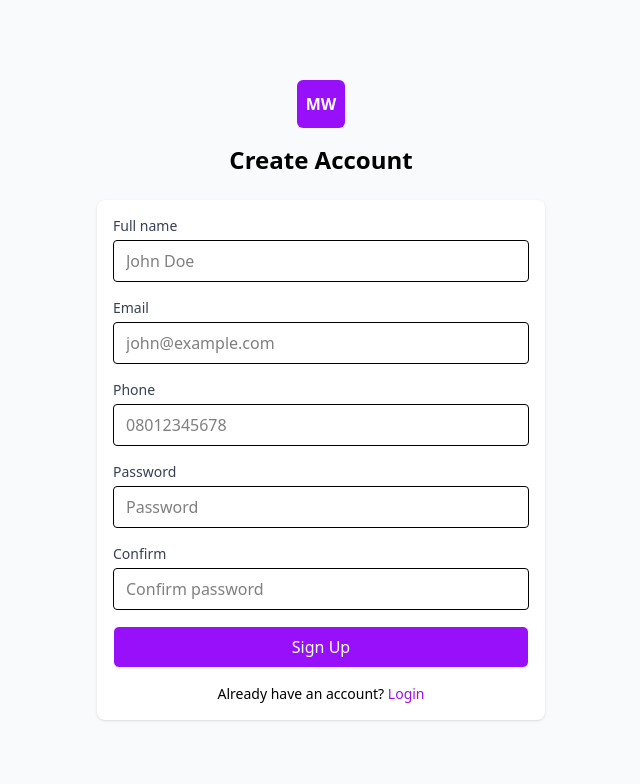
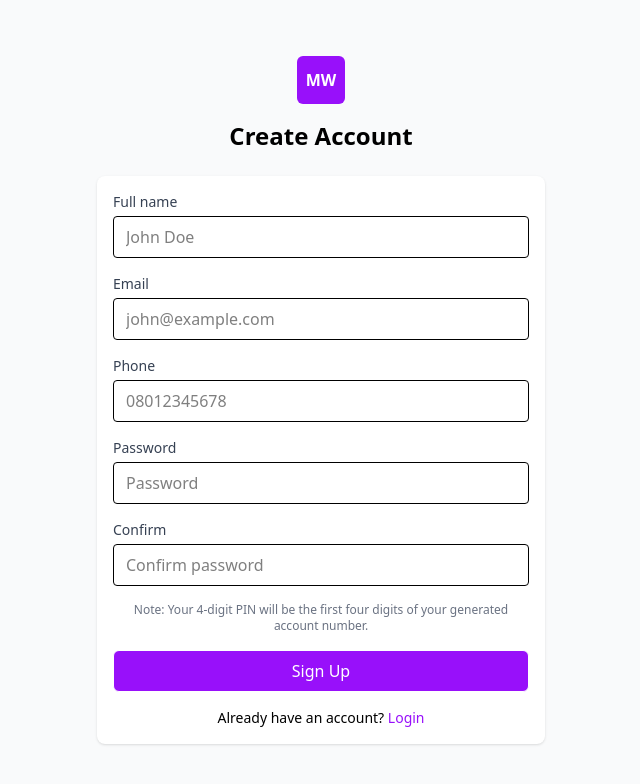
Before and after one commit to vivi-uch/m-wallet, a React (Vite) app: page /signup in a window 1280 px wide. Shown: the top 784 px of the page, without its empty margins (319-959 px from the left). Built offline with nearby package versions, Linux system fonts and the light colour scheme.

Commit message:
display account number and pin

```diff
--- a/src/pages/Dashboard.jsx
+++ b/src/pages/Dashboard.jsx
@@ -8,6 +8,7 @@ const Dashboard = () => {
   const navigate = useNavigate();
   const [walletBalance, setWalletBalance] = useState(0);
   const [username, setUsername] = useState("");
+  const [accountNumber, setAccountNumber] = useState("");
   const [transactions, setTransactions] = useState([]);
 
   useEffect(() => {
@@ -18,6 +19,7 @@ const Dashboard = () => {
       if (user) {
         setWalletBalance(user.walletBalance || 0);
         setUsername(user.fullName.split(" ")[0]);
+        setAccountNumber(user.accounts?.[0]?.accountNumber || "");
       }
     });
 
@@ -37,7 +39,13 @@ const Dashboard = () => {
           <p className="text-sm text-gray-600">Account overview</p>
         </div>
 
-        <h2 className="text-xl font-semibold mb-4">Hello, {username}!</h2>
+        {/* <h2 className="text-xl font-semibold mb-4">Hello, {username}!</h2> */}
+        <h2 className="text-xl font-semibold mb-4 flex justify-between items-center">
+          <span>Hello, {username}!</span>
+          <span className="text-sm text-gray-600">
+            ACCOUNT NUMBER: {accountNumber}
+          </span>
+        </h2>
 
         <Card className="mb-6">
           <div className="flex flex-col md:flex-row items-start md:items-center justify-between gap-4">
--- a/src/pages/Signup.jsx
+++ b/src/pages/Signup.jsx
@@ -111,6 +111,11 @@ const Signup = () => {
               </div>
             ))}
 
+            <p className="text-xs text-gray-500 text-center">
+              Note: Your 4-digit PIN will be the first four digits of your
+              generated account number.
+            </p>
+
             <Button type="submit" className="w-full" disabled={isLoading}>
               {isLoading ? "Creating..." : "Sign Up"}
             </Button>
--- a/src/utils/api.js
+++ b/src/utils/api.js
@@ -51,7 +51,7 @@ export async function createUser(userData) {
       ...userData,
       id,
       walletBalance: 50000,
-      pin: "1234",
+      pin: accountNumber.slice(0, 4),
       accounts: [{ bankCode: randomBank.code, accountNumber }],
     };
 
```
